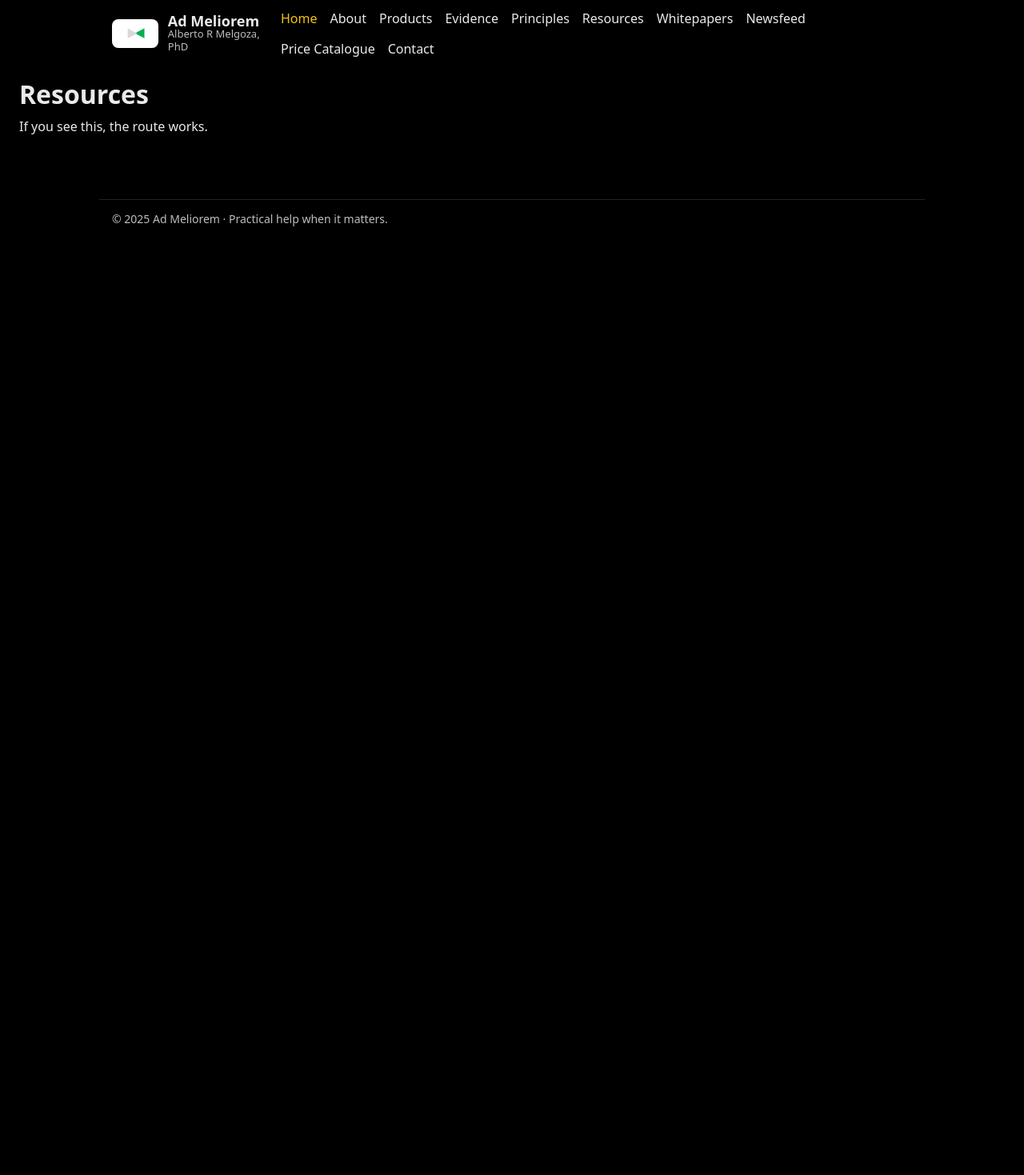
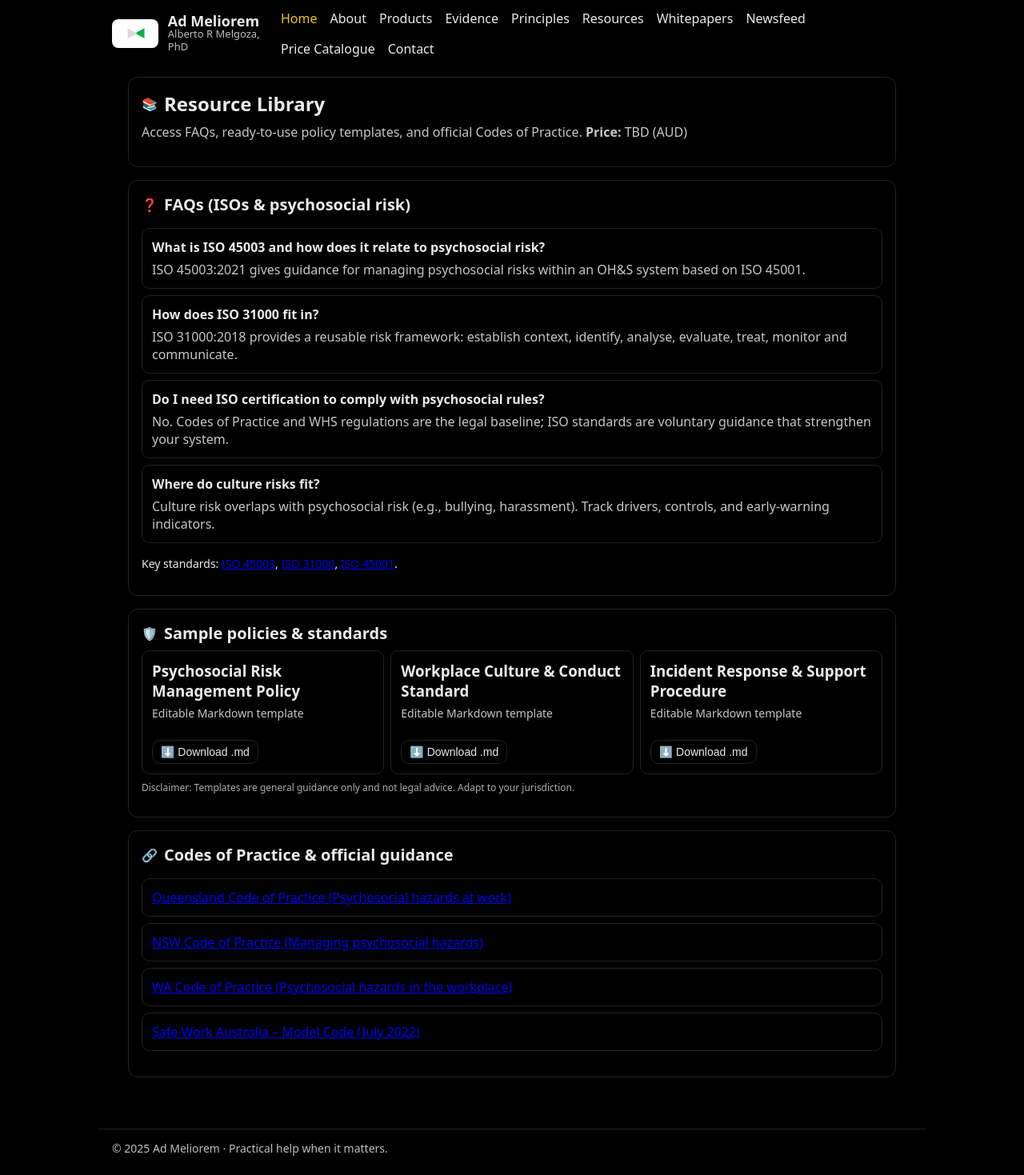
Before and after one commit to AlbertoRMelgoza/AdMeliorem, a Next.js app: page /resources in a window 1280 px wide. Shown: the whole page at 80% size. Before the commit the page ends 800 px from the top, so only its background shows below. Built offline with nearby package versions, Linux system fonts and the light colour scheme.

Commit message:
Update page.tsx

```diff
--- a/app/resources/page.tsx
+++ b/app/resources/page.tsx
@@ -1,10 +1,163 @@
 'use client';
+
+import React from 'react';
+import Link from 'next/link';
+
+const PRICE_AUD = process.env.NEXT_PUBLIC_RESOURCES_PRICE ?? 'TBD';
+
+const faq = [
+  {
+    q: 'What is ISO 45003 and how does it relate to psychosocial risk?',
+    a: 'ISO 45003:2021 gives guidance for managing psychosocial risks within an OH&S system based on ISO 45001.',
+  },
+  {
+    q: 'How does ISO 31000 fit in?',
+    a: 'ISO 31000:2018 provides a reusable risk framework: establish context, identify, analyse, evaluate, treat, monitor and communicate.',
+  },
+  {
+    q: 'Do I need ISO certification to comply with psychosocial rules?',
+    a: 'No. Codes of Practice and WHS regulations are the legal baseline; ISO standards are voluntary guidance that strengthen your system.',
+  },
+  {
+    q: 'Where do culture risks fit?',
+    a: 'Culture risk overlaps with psychosocial risk (e.g., bullying, harassment). Track drivers, controls, and early-warning indicators.',
+  },
+];
+
+// join('\n') avoids template-string pitfalls during deploy
+const policies = [
+  {
+    title: 'Psychosocial Risk Management Policy',
+    filename: 'psychosocial-risk-policy.md',
+    body: [
+      '# Psychosocial Risk Management Policy',
+      '',
+      '**Purpose** - Eliminate or minimise psychosocial risks as far as reasonably practicable.',
+      '**Scope** - All workers, contractors and visitors.',
+      '**Principles** - Consultation, prevention-first, trauma-informed response, confidentiality.',
+      '**Roles & Responsibilities** - Officers, managers, workers, HSRs.',
+      '**Risk Management** - Identify, assess, control, verify effectiveness.',
+      '**Reporting & Support** - No detriment; timely supports and adjustments.',
+      '**Review** - Annual or after any notifiable incident.',
+    ].join('\n'),
+  },
+  {
+    title: 'Workplace Culture & Conduct Standard',
+    filename: 'culture-conduct-standard.md',
+    body: [
+      '# Workplace Culture & Conduct Standard',
+      '',
+      '**Expected behaviours** - Respect, inclusion, zero tolerance for bullying/harassment.',
+      '**Leadership duties** - Model behaviours, act on early signals, ensure psychological safety.',
+      '**Consultation** - Regular, genuine; workers can raise concerns without fear.',
+      '**Measurement** - Workload, role clarity, EAP usage, leave, claims.',
+    ].join('\n'),
+  },
+  {
+    title: 'Incident Response & Support Procedure',
+    filename: 'incident-response-procedure.md',
+    body: [
+      '# Incident Response & Support Procedure',
+      '',
+      '**When to activate** - Any psychosocial hazard exposure or complaint.',
+      '**Immediate actions** - Ensure safety, listen, document, offer supports.',
+      '**Investigation** - Impartial, timely, confidential.',
+      '**Follow-up** - Monitor harm, test controls, close the loop with workers.',
+    ].join('\n'),
+  },
+];
+
+const codeLinks = [
+  { name: 'Queensland Code of Practice (Psychosocial hazards at work)', href: 'https://www.worksafe.qld.gov.au/__data/assets/pdf_file/0025/104857/managing-the-risk-of-psychosocial-hazards-at-work-code-of-practice.pdf' },
+  { name: 'NSW Code of Practice (Managing psychosocial hazards)', href: 'https://www.safework.nsw.gov.au/__data/assets/pdf_file/0004/983353/Code-of-Practice_Managing-psychosocial-hazards.pdf' },
+  { name: 'WA Code of Practice (Psychosocial hazards in the workplace)', href: 'https://www.worksafe.wa.gov.au/sites/default/files/atoms/files/221154_cp_psychosocialhazards.pdf' },
+  { name: 'Safe Work Australia – Model Code (July 2022)', href: 'https://www.safeworkaustralia.gov.au/sites/default/files/2022-08/model_code_of_practice_-_managing_psychosocial_hazards_at_work_25082022_0.pdf' },
+];
+
+function downloadText(filename: string, text: string) {
+  const blob = new Blob([text], { type: 'text/markdown;charset=utf-8' });
+  const url = URL.createObjectURL(blob);
+  const a = document.createElement('a');
+  a.href = url;
+  a.download = filename;
+  a.click();
+  URL.revokeObjectURL(url);
+}
 
 export default function ResourcesPage() {
   return (
-    <main style={{ padding: 24 }}>
-      <h1 style={{ margin: 0 }}>Resources</h1>
-      <p style={{ marginTop: 8 }}>If you see this, the route works.</p>
+    <main style={{ maxWidth: 960, margin: '0 auto', padding: '24px 16px' }}>
+      <section style={{ border: '1px solid #222', borderRadius: 12, padding: 16, marginBottom: 16 }}>
+        <div style={{ display: 'flex', alignItems: 'center', gap: 8 }}>
+          <span aria-hidden>📚</span>
+          <h1 style={{ margin: 0, fontSize: 24 }}>Resource Library</h1>
+        </div>
+        <p style={{ opacity: 0.85, marginTop: 8 }}>
+          Access FAQs, ready-to-use policy templates, and official Codes of Practice.{' '}
+          <strong>Price:</strong> {String(PRICE_AUD)} (AUD)
+        </p>
+      </section>
+
+      <section style={{ border: '1px solid #222', borderRadius: 12, padding: 16, marginBottom: 16 }}>
+        <div style={{ display: 'flex', alignItems: 'center', gap: 8, marginBottom: 8 }}>
+          <span aria-hidden>❓</span>
+          <h2 style={{ margin: 0, fontSize: 20 }}>FAQs (ISOs & psychosocial risk)</h2>
+        </div>
+        <ul style={{ display: 'grid', gap: 8, padding: 0, listStyle: 'none' }}>
+          {faq.map((f, i) => (
+            <li key={i} style={{ border: '1px solid #222', borderRadius: 10, padding: 12 }}>
+              <p style={{ margin: 0, fontWeight: 600 }}>{f.q}</p>
+              <p style={{ margin: '6px 0 0', opacity: 0.85 }}>{f.a}</p>
+            </li>
+          ))}
+        </ul>
+        <p style={{ marginTop: 8, fontSize: 14 }}>
+          Key standards:{' '}
+          <Link className="underline" href="https://www.iso.org/standard/64283.html" target="_blank">ISO 45003</Link>,{' '}
+          <Link className="underline" href="https://www.iso.org/cms/%20render/live/en/sites/isoorg/contents/data/standard/06/56/65694.html" target="_blank">ISO 31000</Link>,{' '}
+          <Link className="underline" href="https://www.iso.org/iso/home/store/catalogue_tc/catalogue_detail.htm?csnumber=63787" target="_blank">ISO 45001</Link>.
+        </p>
+      </section>
+
+      <section style={{ border: '1px solid #222', borderRadius: 12, padding: 16, marginBottom: 16 }}>
+        <div style={{ display: 'flex', alignItems: 'center', gap: 8, marginBottom: 8 }}>
+          <span aria-hidden>🛡️</span>
+          <h2 style={{ margin: 0, fontSize: 20 }}>Sample policies & standards</h2>
+        </div>
+        <div style={{ display: 'grid', gap: 8, gridTemplateColumns: 'repeat(auto-fit, minmax(260px, 1fr))' }}>
+          {policies.map((p) => (
+            <article key={p.filename} style={{ border: '1px solid #222', borderRadius: 10, padding: 12 }}>
+              <h3 style={{ margin: 0, fontWeight: 600 }}>{p.title}</h3>
+              <p style={{ marginTop: 6, fontSize: 14, opacity: 0.85 }}>Editable Markdown template</p>
+              <button
+                onClick={() => downloadText(p.filename, p.body)}
+                style={{ marginTop: 10, border: '1px solid #222', borderRadius: 10, padding: '6px 10px', fontSize: 14, background: 'transparent', color: 'inherit' }}
+              >
+                ⬇️ Download .md
+              </button>
+            </article>
+          ))}
+        </div>
+        <p style={{ marginTop: 8, fontSize: 12, opacity: 0.75 }}>
+          Disclaimer: Templates are general guidance only and not legal advice. Adapt to your jurisdiction.
+        </p>
+      </section>
+
+      <section style={{ border: '1px solid #222', borderRadius: 12, padding: 16 }}>
+        <div style={{ display: 'flex', alignItems: 'center', gap: 8, marginBottom: 8 }}>
+          <span aria-hidden>🔗</span>
+          <h2 style={{ margin: 0, fontSize: 20 }}>Codes of Practice & official guidance</h2>
+        </div>
+        <ul style={{ display: 'grid', gap: 8, padding: 0, listStyle: 'none' }}>
+          {codeLinks.map((c) => (
+            <li key={c.href} style={{ border: '1px solid #222', borderRadius: 10, padding: 12 }}>
+              <Link className="underline" href={c.href} target="_blank" rel="noopener noreferrer">
+                {c.name}
+              </Link>
+            </li>
+          ))}
+        </ul>
+      </section>
     </main>
   );
 }
```
